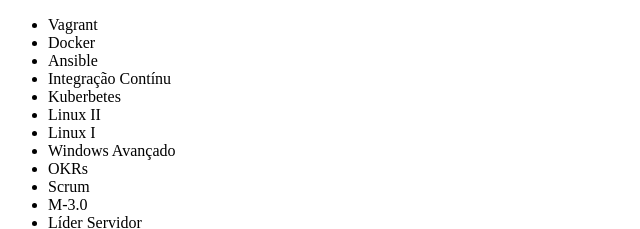
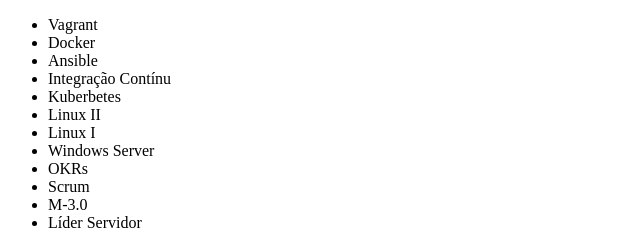
Before and after one commit to zanatto/alura-git, a plain HTML site: page index.html in a window 1280 px wide. Shown: the top 229 px of the page, 0-640 px from the left. Drawn offline with Linux system fonts and the light colour scheme.

Commit message:
Mudei para windows Server

```diff
--- a/index.html
+++ b/index.html
@@ -13,7 +13,7 @@
         <li>Kuberbetes</li>
         <li>Linux II</li>
         <li>Linux I</li>
-        <li>Windows Avançado</li>
+        <li>Windows Server</li>
         <li>OKRs</li>
         <li>Scrum</li>
         <li>M-3.0</li>
```
